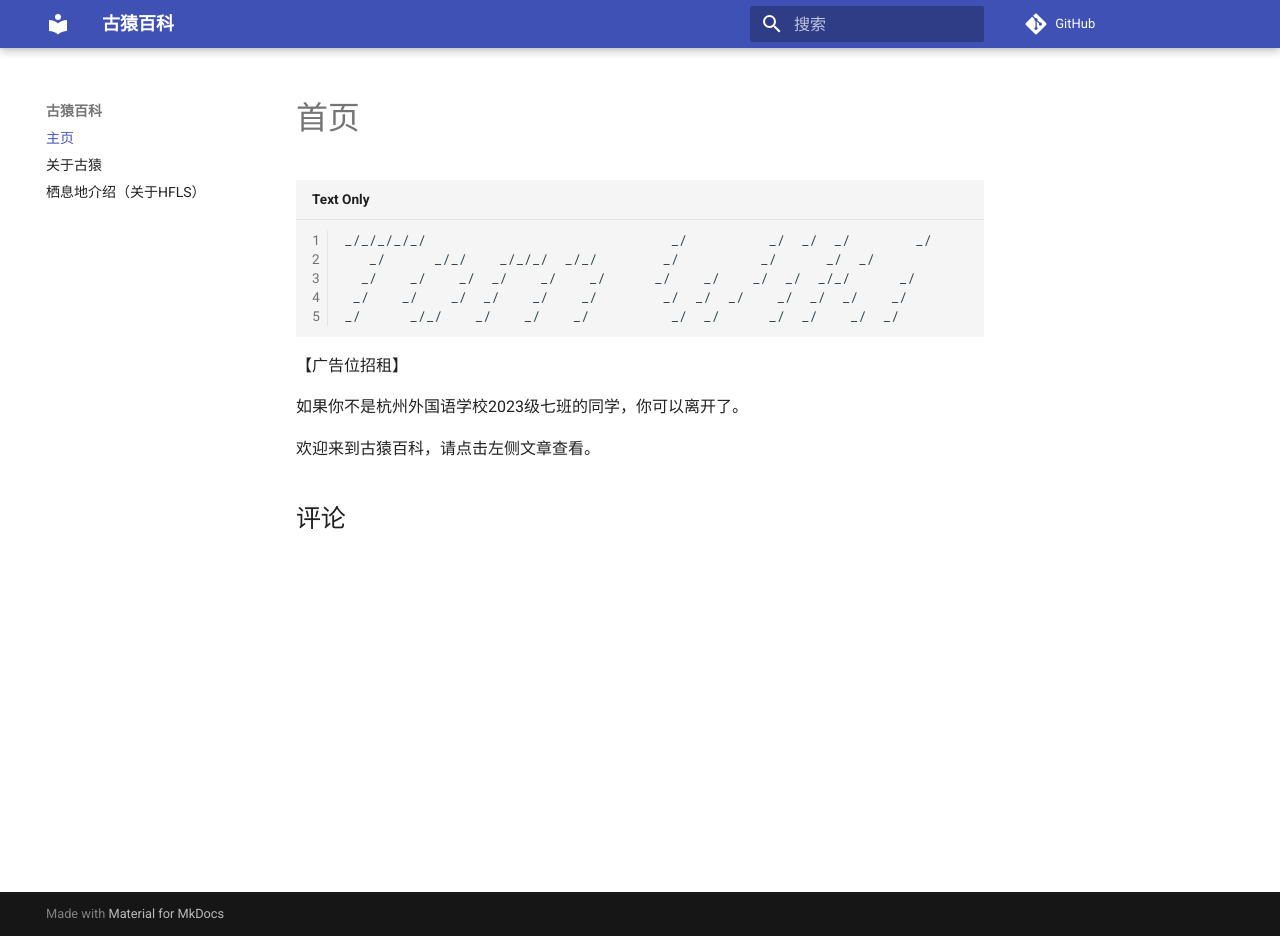
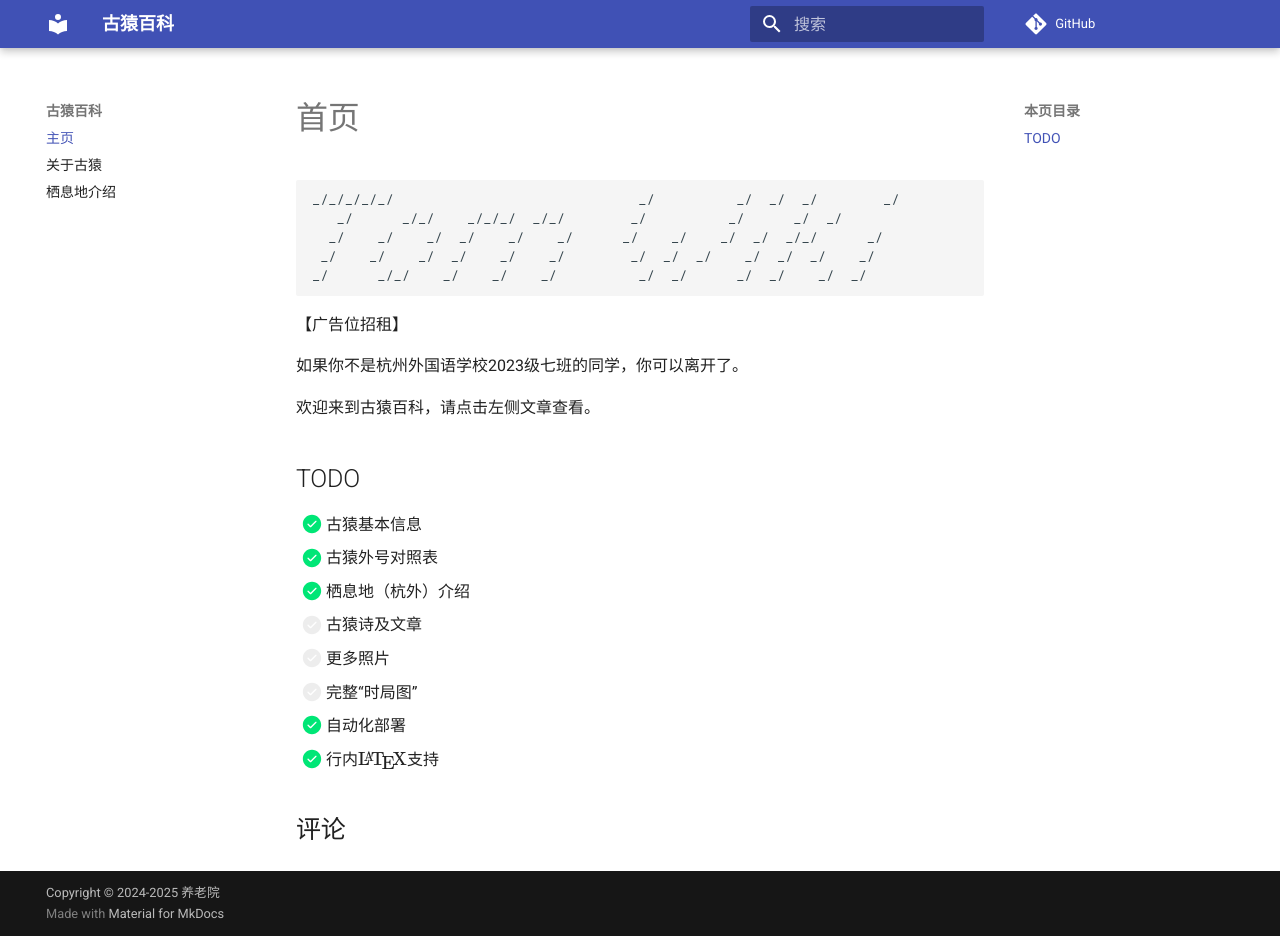
Before and after one commit to lyz0603/tom-wiki, an MkDocs documentation site: the page built from docs/index.md, in a window 1280 px wide and 936 px high. Built offline with MkDocs 1.6.1 and Material for MkDocs 9.7.7, drawn with Linux system fonts in a browser that asks for light colours; comment, search, counter and statistics services are not loaded.

Commit message:
加纸条、版权

```diff
--- a/docs/index.md
+++ b/docs/index.md
@@ -17,3 +17,14 @@ _/      _/_/    _/    _/    _/          _/  _/      _/  _/    _/  _/
 如果你不是杭州外国语学校2023级七班的同学，你可以离开了。
 
 欢迎来到古猿百科，请点击左侧文章查看。
+
+## TODO
+
+1. [x] 古猿基本信息
+2. [x] 古猿外号对照表
+3. [x] 栖息地（杭外）介绍
+4. [ ] 古猿诗及文章
+5. [ ] 更多照片
+6. [ ] 完整“时局图”
+7. [x] 自动化部署
+8. [x] 行内$\rm{\LaTeX}$支持
--- a/mkdocs.yml
+++ b/mkdocs.yml
@@ -8,6 +8,8 @@ theme:
   name: material
   language: zh
   custom_dir: overrides
+
+copyright: Copyright &copy; 2024-2025 养老院
 
 markdown_extensions:
   - abbr
@@ -37,15 +39,15 @@ markdown_extensions:
   - pymdownx.details
   - pymdownx.emoji:
       emoji_index: !!python/name:material.extensions.emoji.twemoji
-      emoji_generator: !!python/name:material.extensions.emoji.to_svg
+      # emoji_generator: !!python/name:material.extensions.emoji.to_svg
       options:
         custom_icons:
         - overrides/.icons
   - pymdownx.highlight:
       anchor_linenums: true
       use_pygments: true
-      auto_title: true
-      linenums: true
+      # auto_title: true
+      # linenums: true
       linenums_style: pymdownx-inline
       line_spans: __span
   - pymdownx.superfences:
@@ -65,7 +67,7 @@ markdown_extensions:
           case: lower
   - pymdownx.tasklist:
       custom_checkbox: true
-      clickable_checkbox: true
+      # clickable_checkbox: true
 
 extra_javascript:
   - javascripts/mathjax.js
@@ -74,4 +76,4 @@ extra_javascript:
 nav:
   - 主页: index.md
   - 关于古猿: about-tom.md
-  - 栖息地介绍（关于HFLS）: about-hfls.md
+  - 栖息地介绍: about-hfls.md
```
Also changed, not shown: docs/about-tom.md (+2 -2 lines), docs/as.md (added, +37 -0 lines), docs/img/at1.png (renamed from docs/img/1.png), docs/img/at2.jpg (renamed from docs/img/2.jpg), 6 other files.
